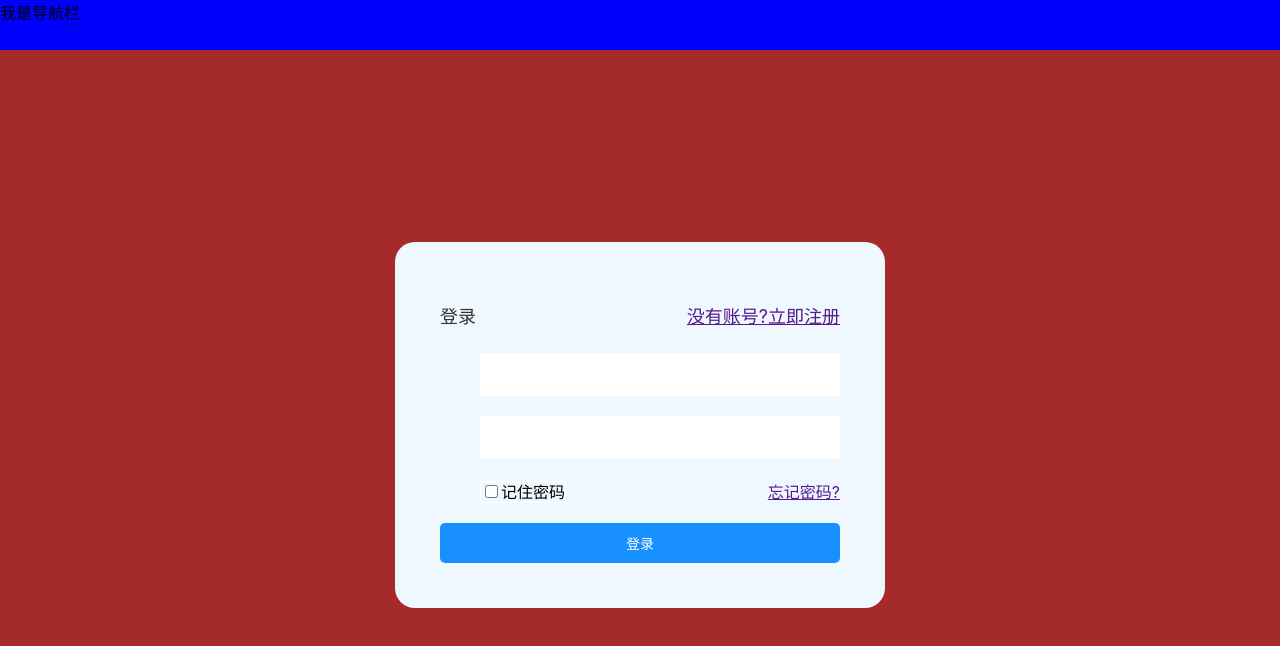
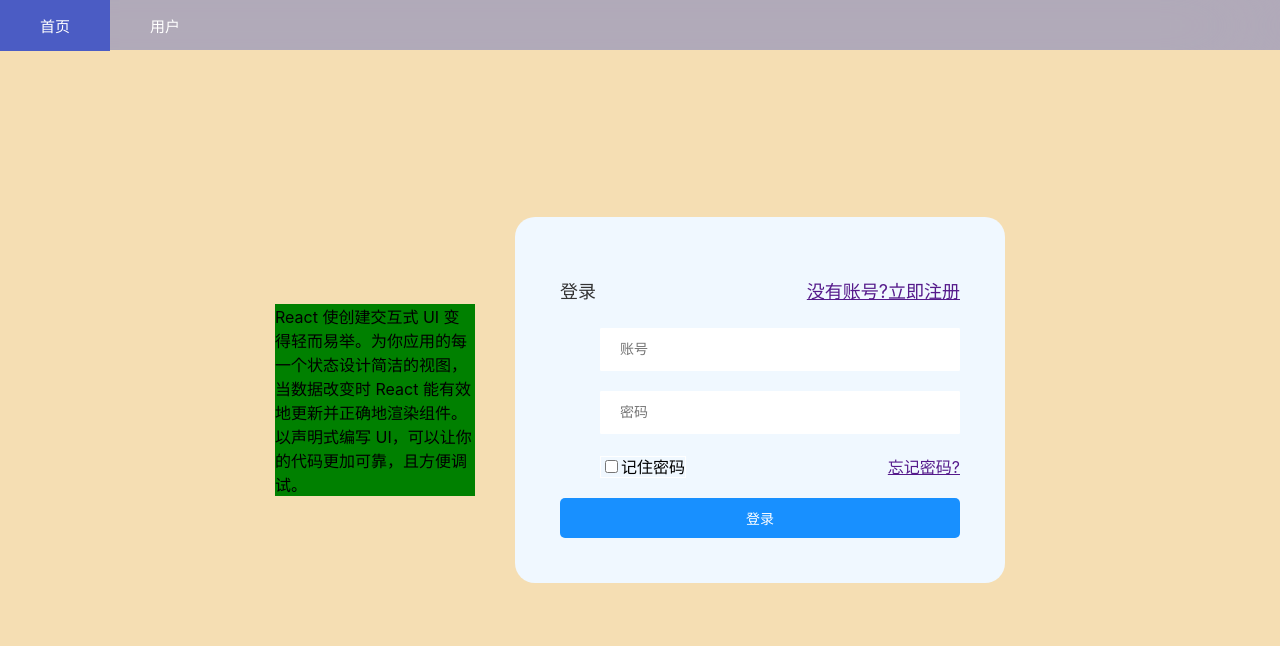
Before and after one commit to FunMelon/SpeedE_FE, a React (Create React App) app: page / in a window 1280 px wide. Shown: the top 646 px of the page. Built offline with nearby package versions, Linux system fonts and the light colour scheme.

Commit message:
Add router

```diff
--- a/package.json
+++ b/package.json
@@ -13,6 +13,7 @@
     "eslint": "8.22.0",
     "react": "^18.2.0",
     "react-dom": "^18.2.0",
+    "react-router-dom": "^6.4.3",
     "react-scripts": "5.0.1",
     "typescript": "^4.9.3",
     "web-vitals": "^2.1.4"
--- a/src/App.css
+++ b/src/App.css
@@ -6,21 +6,56 @@ body {
 }
 
 /*导航栏*/
-nav {
-    background-color: blue;
+#headNav{
+    background-color: bisque;
+    margin: 0;
+    padding: 0;
 
     height: 50px;
+    width: 100%;
+
+    position: fixed;
+
     display: flex;
+    flex-direction: row;
+    justify-content: stretch;
+    align-items: stretch;
+
+    background-color: rgba(75, 92, 196, 0.4);
+    backdrop-filter: blur(50px);
+
+    z-index: 10;
+}
+
+#headNav a {
+    font-size: 15px;
+
+    padding: 15px 40px;
+    display: block;
+    color: white;
+    text-align: center;
+    text-decoration: none;
+}
+/*导航栏悬停效果*/
+#headNav li a:hover {
+    background-color: #4b5cc4;
 }
 
 /*主页面*/
 #wrapper {
-    background-color: brown;
+    background-color: wheat;
 
-    height: calc(100vh - 50px);
+    height: 100vh;
     display: flex;
     justify-content: center;
     align-items: center;
+}
+
+/*简介样式*/
+.textBlock {
+    background-color: green;
+    width: 200px;
+    margin-right: 40px;
 }
 
 /*表单样式*/
@@ -69,7 +104,7 @@ input.login_input {
     border-radius: 2px;
     box-sizing: border-box;
     background-color: #fff;
-    padding-left: 50px;
+    padding-left: 20px;
 }
 
 /*复选框*/
--- a/src/App.tsx
+++ b/src/App.tsx
@@ -1,56 +1,24 @@
 import React from 'react';
 import './App.css';
+import {Route, Link, BrowserRouter, Routes} from "react-router-dom";
+import HomePage from './componemts/Home';
+import UserPage from './componemts/User';
 
-function App() {
+const App = () => {
     return (
-        <div className="App">
-            <Header></Header>
-            <Wrapper></Wrapper>
+        <div className={"App"}>
+            <BrowserRouter>
+                <ul id={"headNav"}>
+                    <li><Link to={'/'}>首页</Link></li>
+                    <li><Link to={'/user'}>用户</Link></li>
+                </ul>
+                <Routes>
+                    <Route path={'/'} element={<HomePage/>}/>
+                    <Route path={'/user/'} element={<UserPage/>}/>
+                </Routes>
+            </BrowserRouter>
         </div>
     );
 }
 
-// 导航栏
-function Header() {
-    return (
-        <nav>
-            我是导航栏
-        </nav>
-    )
-}
-
-// 网页主体
-function Wrapper() {
-    return (
-        <section id={"wrapper"}>
-           <Login></Login>
-        </section>
-    )
-}
-
-// 表单
-function Login() {
-    return (
-        <form className={"mainForm"}>
-            <h2 className={"login_h2"}>
-                登录
-                <a href={""}>没有账号?立即注册</a>
-            </h2>
-            <ul>
-                <li>
-                    <input className={"login_input"} type={"text"}></input>
-                </li>
-                <li>
-                    <input className={"login_input"} type={"password"}/>
-                </li>
-                <li>
-                    <label className={"login_check"}><input type={"checkbox"}/>记住密码</label>
-                    <a href={""} className={"fr"}>忘记密码?</a>
-                </li>
-            </ul>
-            <input type={"submit"} value={"登录"} className={"login_submit"}/>
-        </form>
-    )
-}
-
 export default App;
--- /dev/null
+++ b/src/componemts/Home.tsx
@@ -0,0 +1,60 @@
+import React from 'react'
+
+const HomePage = () =>{
+    return (
+        <Wrapper></Wrapper>
+    )
+}
+
+// 网页主体
+const Wrapper = () => {
+    return (
+        <section id={"wrapper"}>
+            <Intro></Intro>
+            <Login></Login>
+        </section>
+    )
+}
+
+// 简介
+const Intro = () =>{
+    return (
+        <div className={"textBlock"}>
+            React 使创建交互式 UI 变得轻而易举。为你应用的每一个状态设计简洁的视图，
+            当数据改变时 React 能有效地更新并正确地渲染组件。
+            以声明式编写 UI，可以让你的代码更加可靠，且方便调试。
+        </div>
+    )
+}
+// 表单
+const Login = () => {
+    const loginSubmit = () => {
+        return (
+            alert("点击登录按钮")
+        )
+    }
+
+    return (
+        <form className={"mainForm"} onSubmit={loginSubmit}>
+            <h1 className={"login_h2"}>
+                登录
+                <a href={""}>没有账号?立即注册</a>
+            </h1>
+            <ul>
+                <li>
+                    <input className={"login_input"} type={"text"} placeholder={"账号"}></input>
+                </li>
+                <li>
+                    <input className={"login_input"} type={"password"}  placeholder={"密码"}/>
+                </li>
+                <li>
+                    <label className={"login_check"}><input type={"checkbox"}/>记住密码</label>
+                    <a href={""} className={"fr"}>忘记密码?</a>
+                </li>
+            </ul>
+            <input type={"submit"} value={"登录"} className={"login_submit"}/>
+        </form>
+    )
+}
+
+export default HomePage
--- /dev/null
+++ b/src/componemts/User.tsx
@@ -0,0 +1,8 @@
+import React from 'react'
+const UserPage = () => {
+    return (
+        <div>我是用户页面</div>
+    )
+}
+
+export default UserPage
```
Also changed, not shown: 1 other file (tests, documents, lock files or other folders).
